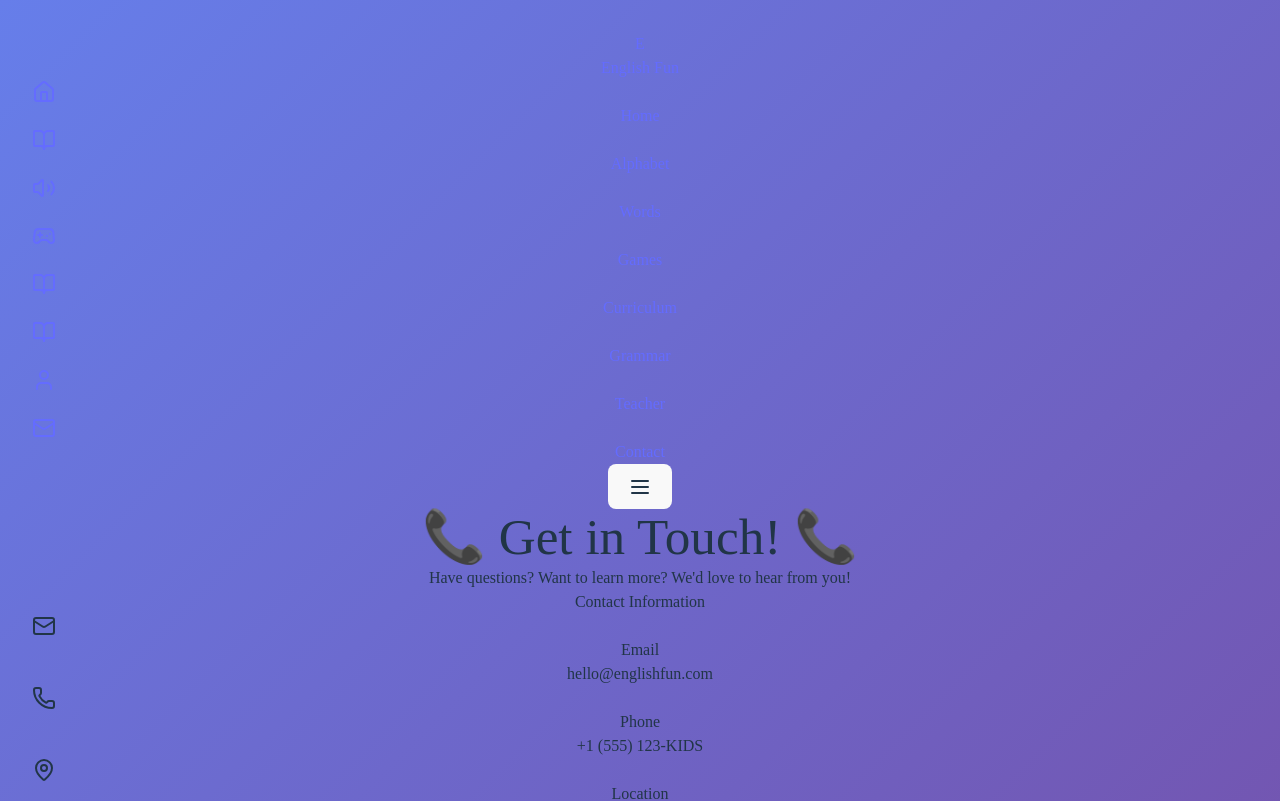
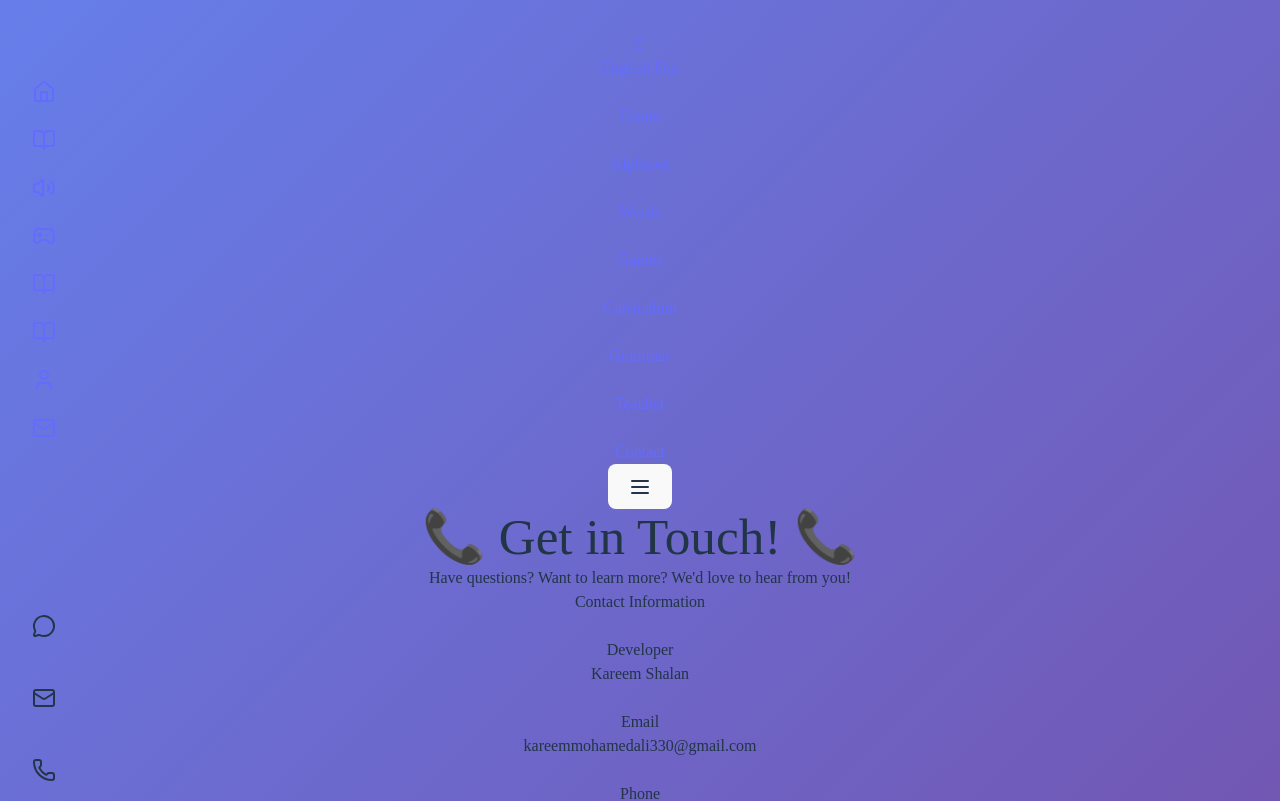
Before and after one commit to kareem-shalan/English-Kids, a React (Vite) app: page /contact in a window 1280 px wide. Shown: the top 801 px of the page. Built offline with nearby package versions, Linux system fonts and the light colour scheme.

Commit message:
Add Kareem Shalan contact information to Contact page

```diff
--- a/src/pages/Contact.jsx
+++ b/src/pages/Contact.jsx
@@ -30,6 +30,19 @@ const Contact = () => {
               Contact Information
             </h2>
 
+            <motion.div
+              whileHover={{ scale: 1.02 }}
+              className="flex items-center p-4 bg-gradient-to-r from-yellow-100 to-orange-100 rounded-2xl mb-6"
+            >
+              <div className="w-12 h-12 bg-yellow-500 rounded-full flex items-center justify-center mr-4">
+                <MessageCircle className="w-6 h-6 text-white" />
+              </div>
+              <div>
+                <h3 className="font-bold text-gray-800">Developer</h3>
+                <p className="text-gray-600">Kareem Shalan</p>
+              </div>
+            </motion.div>
+
             <div className="space-y-6">
               <motion.div
                 whileHover={{ scale: 1.02 }}
@@ -40,7 +53,7 @@ const Contact = () => {
                 </div>
                 <div>
                   <h3 className="font-bold text-gray-800">Email</h3>
-                  <p className="text-gray-600">hello@englishfun.com</p>
+                  <p className="text-gray-600">kareemmohamedali330@gmail.com</p>
                 </div>
               </motion.div>
 
@@ -53,7 +66,7 @@ const Contact = () => {
                 </div>
                 <div>
                   <h3 className="font-bold text-gray-800">Phone</h3>
-                  <p className="text-gray-600">+1 (555) 123-KIDS</p>
+                  <p className="text-gray-600">01272958197</p>
                 </div>
               </motion.div>
 
```
